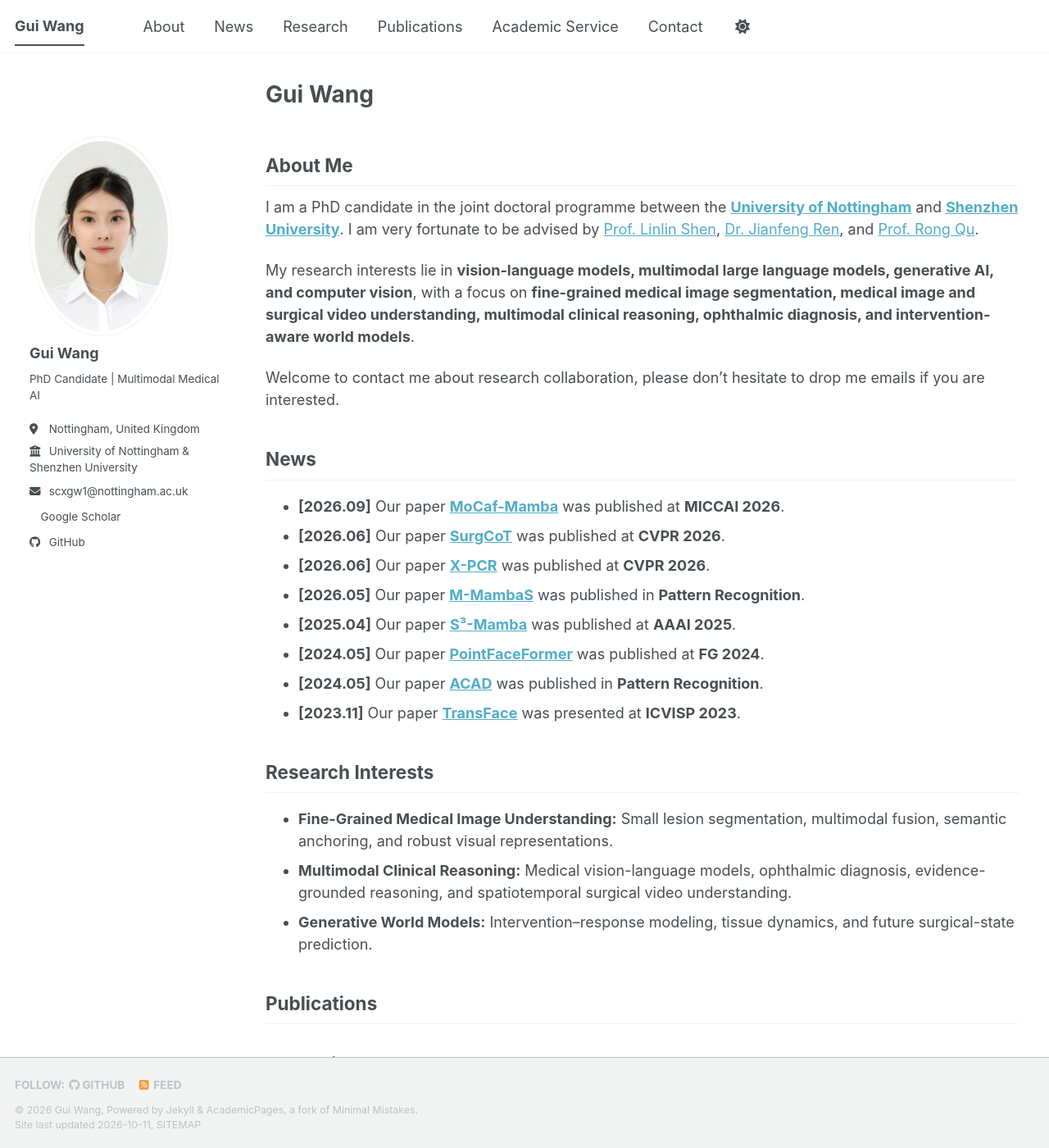
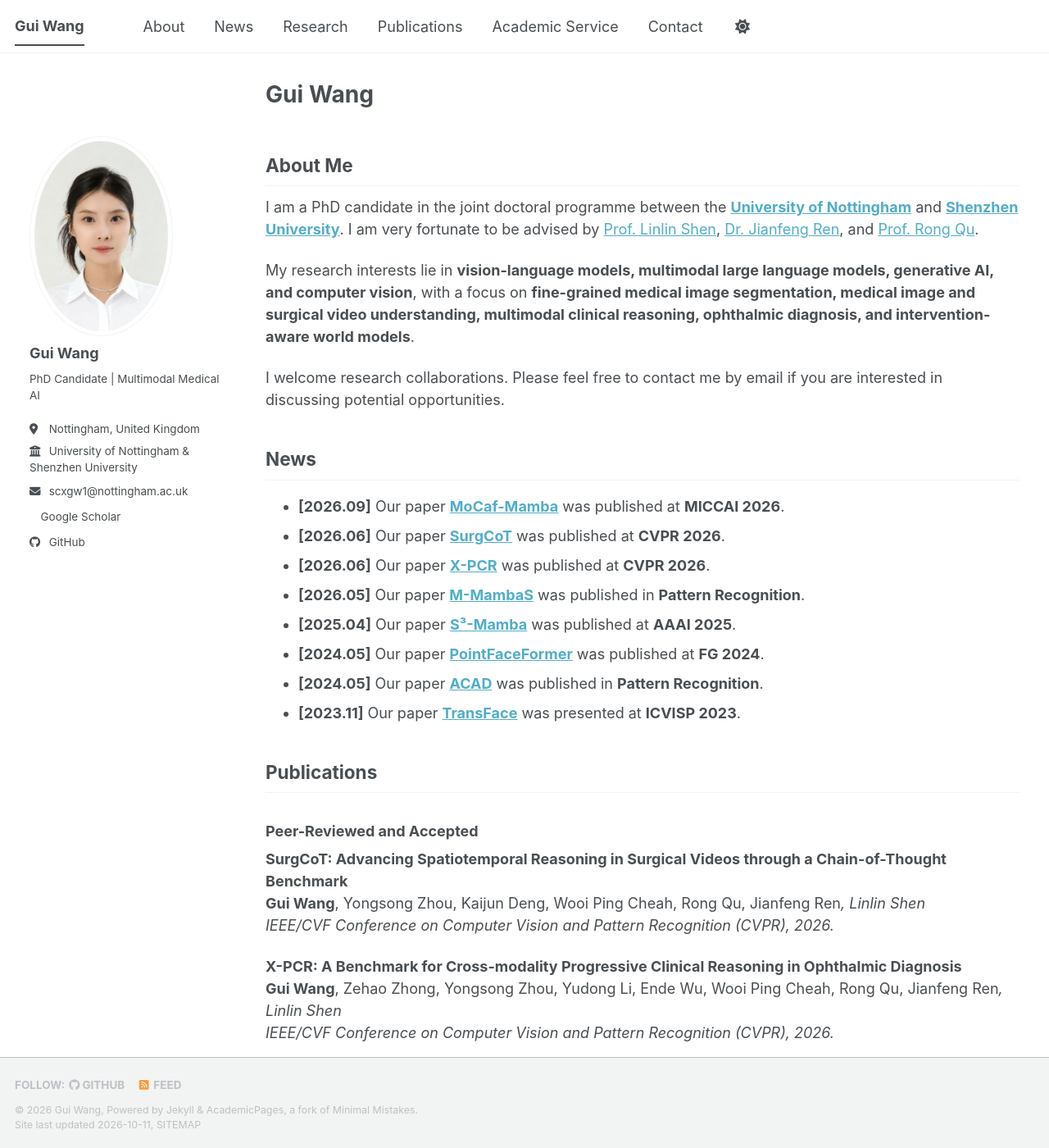
Before and after one commit to Erin668/Erin668.github.io, a Jekyll site: the page built from _pages/about.md, in a window 1280 px wide and 1400 px high. Shown: the whole window at 82% size. Built offline with Jekyll 4.4.1, drawn with Linux system fonts in a browser that asks for light colours; a style sheet for code colours, icons or effects is not loaded.

Commit message:
Simplify About Me and remove repeated Research Interests section

```diff
--- a/_pages/about.md
+++ b/_pages/about.md
@@ -13,7 +13,7 @@ I am a PhD candidate in the joint doctoral programme between the <a href="https:
 
 My research interests lie in **vision-language models, multimodal large language models, generative AI, and computer vision**, with a focus on **fine-grained medical image segmentation, medical image and surgical video understanding, multimodal clinical reasoning, ophthalmic diagnosis, and intervention-aware world models**.
 
-Welcome to contact me about research collaboration, please don't hesitate to drop me emails if you are interested.
+I welcome research collaborations. Please feel free to contact me by email if you are interested in discussing potential opportunities.
 
 ## News
 
@@ -26,12 +26,6 @@ Welcome to contact me about research collaboration, please don't hesitate to dro
 - **[2024.05]** Our paper [**ACAD**](https://doi.org/10.1016/j.patcog.2023.110240) was published in **Pattern Recognition**.
 - **[2023.11]** Our paper [**TransFace**](https://scholar.google.com/citations?view_op=view_citation&user=3DSNjtcAAAAJ&citation_for_view=3DSNjtcAAAAJ:2osOgNQ5qMEC) was presented at **ICVISP 2023**.
 
-
-## Research Interests
-
-- **Fine-Grained Medical Image Understanding:** Small lesion segmentation, multimodal fusion, semantic anchoring, and robust visual representations.
-- **Multimodal Clinical Reasoning:** Medical vision-language models, ophthalmic diagnosis, evidence-grounded reasoning, and spatiotemporal surgical video understanding.
-- **Generative World Models:** Intervention–response modeling, tissue dynamics, and future surgical-state prediction.
 
 ## Publications
 
```
